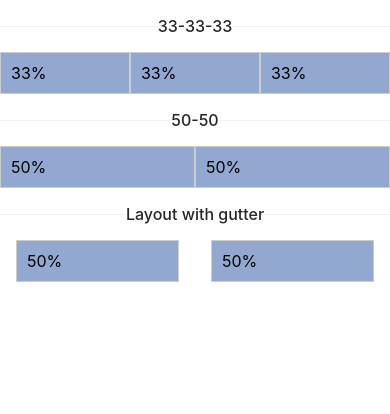
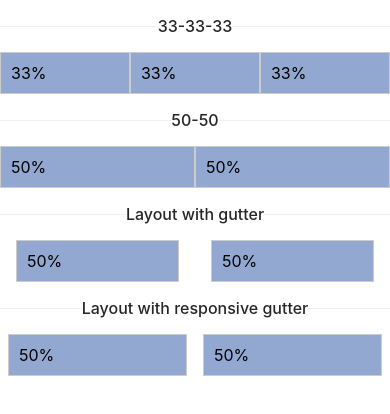
Before and after one commit to VINCENGUYEN-JS/vince-components, a React (Create React App) app: page /layout in a window 390 px wide. Shown: the top 414 px of the page. Built offline with nearby package versions, Linux system fonts and the light colour scheme.

Commit message:
add-responsive-observe-for-grid-layout-part-1

```diff
--- a/src/layout/row.tsx
+++ b/src/layout/row.tsx
@@ -1,6 +1,10 @@
 import * as React from "react";
 import classNames from "classnames";
 
+import ResponsiveObserve, {
+  ScreenMap,
+  Breakpoint,
+} from "../utils/responsiveObserve";
 import "./style/index.scss";
 
 interface RowContextState {
@@ -15,18 +19,51 @@ const prefixCls = "row";
 
 type RowProps = {
   children: React.ReactNode;
-  gutter?: number;
+  gutter?: number | Partial<Record<Breakpoint, number>>;
 };
 
 const Row = (props: RowProps) => {
   const { children, gutter = 0 } = props;
+
+  const [screens, setScreens] = React.useState<ScreenMap>({
+    xs: true,
+    sm: true,
+    md: true,
+    lg: true,
+    xl: true,
+    xxl: true,
+  });
+
+  React.useEffect(() => {
+    ResponsiveObserve.subscribe((screen) => {
+      setScreens(screen);
+    });
+  }, []);
+
+  const getGutter = React.useCallback((): number => {
+    let result = 0;
+    if (typeof gutter === "number") {
+      return gutter;
+    }
+
+    if (typeof gutter === "object") {
+      Object.keys(screens).forEach((breakpoint: Breakpoint) => {
+        if (gutter[breakpoint] !== undefined && screens[breakpoint]) {
+          result = gutter[breakpoint] as number;
+        }
+      });
+    }
+
+    return result;
+  }, [screens, gutter]);
+
   const classes = classNames(prefixCls, {});
 
   const rowContext = React.useMemo(
     () => ({
-      gutter: gutter,
+      gutter: getGutter(),
     }),
-    [gutter]
+    [getGutter]
   );
   return (
     <RowContext.Provider value={rowContext}>
--- a/src/pages/LayoutExample.tsx
+++ b/src/pages/LayoutExample.tsx
@@ -46,6 +46,15 @@ const LayoutExample = () => (
         <BorderBox>50%</BorderBox>
       </Col>
     </Row>
+    <Divider>Layout with responsive gutter</Divider>
+    <Row gutter={{ xs: 8, sm: 16, md: 24, lg: 32 }}>
+      <Col span={12}>
+        <BorderBox>50%</BorderBox>
+      </Col>
+      <Col span={12}>
+        <BorderBox>50%</BorderBox>
+      </Col>
+    </Row>
   </>
 );
 
--- /dev/null
+++ b/src/utils/responsiveObserve.ts
@@ -0,0 +1,64 @@
+export type Breakpoint = "xxl" | "xl" | "lg" | "md" | "sm" | "xs";
+export type BreakpointMap = Record<Breakpoint, string>;
+export type ScreenMap = Partial<Record<Breakpoint, boolean>>;
+
+type SubcribeFn = (screens: ScreenMap) => void;
+
+const responsiveMap: BreakpointMap = {
+  xs: "(max-width: 575px)",
+  sm: "(min-width:576px)",
+  md: "(min-width:768px)",
+  lg: "(min-width:992px)",
+  xl: "(min-width:1200px)",
+  xxl: "(min-width:1600px)",
+};
+
+const subscribers = new Map<Number, SubcribeFn>();
+
+let subUid = -1;
+let screens = {};
+
+const responsiveObserve = {
+  matchHandlers: {} as {
+    [prop: string]: {
+      mql: MediaQueryList;
+      listener: ((this: MediaQueryList, ev: MediaQueryListEvent) => any) | null;
+    };
+  },
+
+  dispatch(pointMap: ScreenMap) {
+    screens = pointMap;
+    subscribers.forEach((func) => func(screens));
+    return subscribers.size >= 1;
+  },
+
+  register() {
+    Object.keys(responsiveMap).forEach((screen: Breakpoint) => {
+      const matchMediaQuery = responsiveMap[screen];
+      const listener = ({ matches }: { matches: boolean }) => {
+        this.dispatch({
+          ...screens,
+          [screen]: matches,
+        });
+      };
+      const mql = window.matchMedia(matchMediaQuery);
+      mql.onchange = listener;
+      this.matchHandlers[matchMediaQuery] = {
+        mql,
+        listener,
+      };
+
+      listener(mql);
+    });
+  },
+
+  subscribe(func: SubcribeFn): number {
+    if (!subscribers.size) this.register();
+    subUid += 1;
+    subscribers.set(subUid, func);
+    func(screens);
+    return subUid;
+  },
+};
+
+export default responsiveObserve;
```
